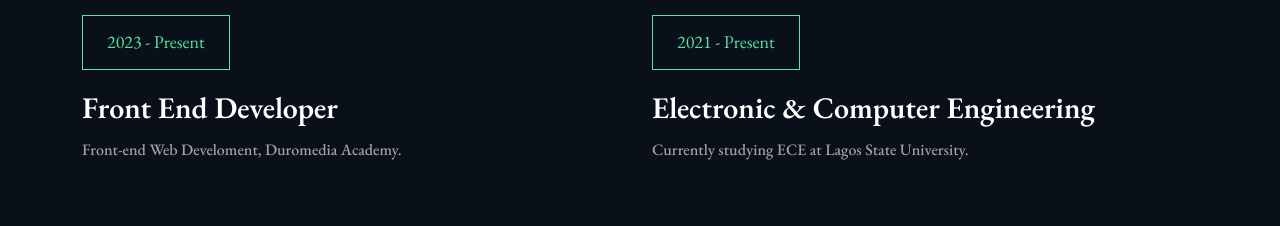
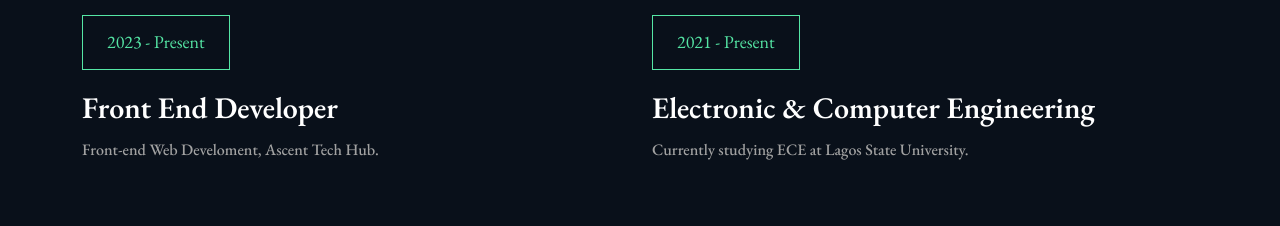
Before and after one commit to Wahab019/Vite-Portfolio, a React (Vite) app: page / in a window 1280 px wide. Shown: the part 3520-3746 px from the top of the page. Built offline with nearby package versions, Linux system fonts and the light colour scheme.

Commit message:
Recent Commit

```diff
--- a/src/pages/Home.jsx
+++ b/src/pages/Home.jsx
@@ -455,7 +455,7 @@ const Home = () => {
                   Front End Developer
                 </h3>
                 <p className="text-[16px] font-medium text-[#a2a2a2] leading-[1.7] mb-[2.5]">
-                  Front-end Web Develoment, Duromedia Academy.
+                  Front-end Web Develoment, Ascent Tech Hub.
                 </p>
               </div>
               {/* ECE */}
```
Also changed, not shown: 1 other file (tests, documents, lock files or other folders).
